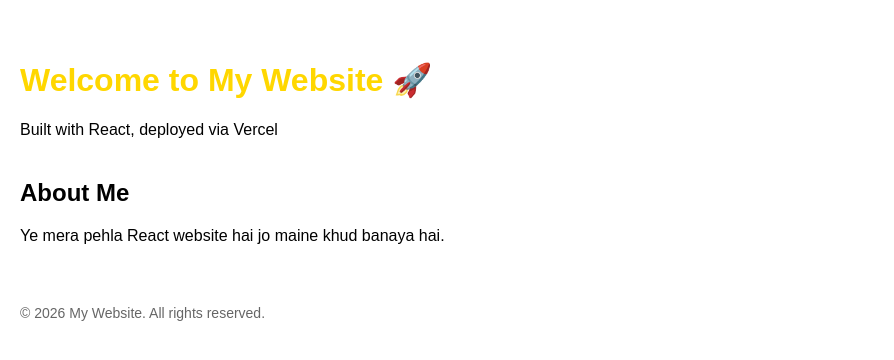
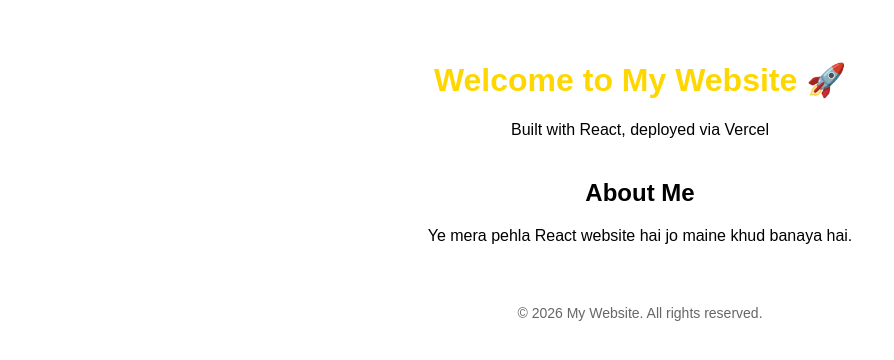
Before and after one commit to hebzur2002/learningheb1, a React (Vite) app: page / in a window 1280 px wide. Shown: the top 360 px of the page, without its empty margins (0-894 px from the left). Built offline with nearby package versions, Linux system fonts and the light colour scheme.

Commit message:
Fix typo in text-align property

```diff
--- a/src/App.css
+++ b/src/App.css
@@ -1,5 +1,5 @@
 .container {
-  text-align: centre;
+  text-align: center;
   font-family: Arial, sans-serif;
   padding: 40px 20px;
 }
```
